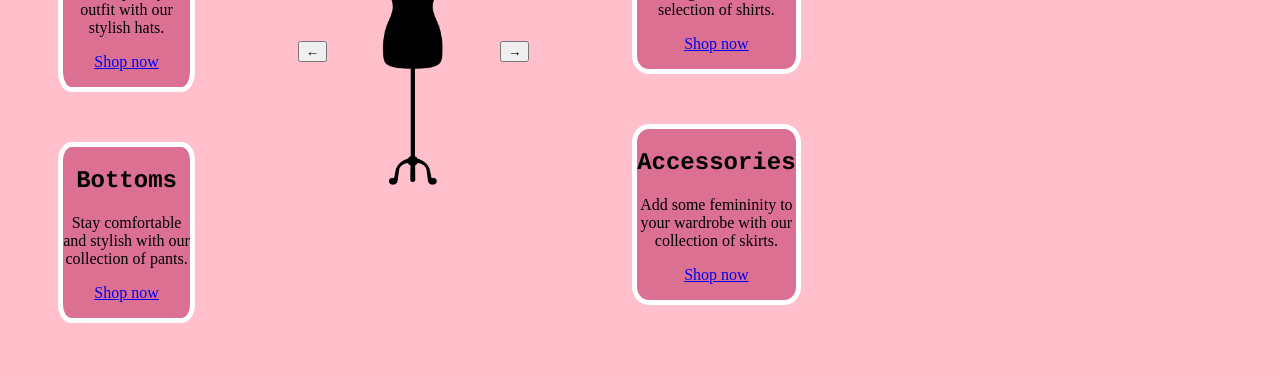
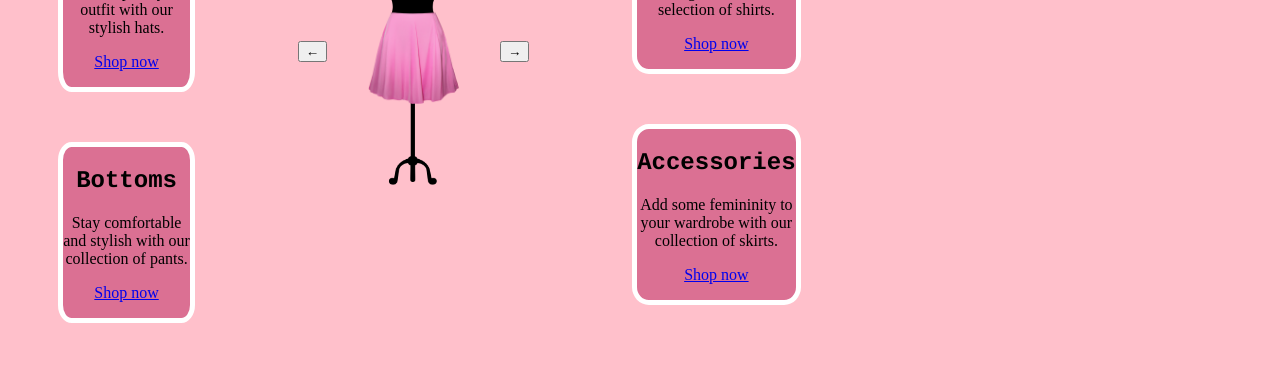
Before and after one commit to EjGoldfish/ejgoldfish.github.io, a plain HTML site: page docs/beta.html in a window 1280 px wide. Shown: the part 421-797 px from the top of the page. Drawn offline with Linux system fonts and the light colour scheme.

Commit message:
Update beta.html

```diff
--- a/docs/beta.html
+++ b/docs/beta.html
@@ -250,13 +250,13 @@
                 <img src="./assets/dress form silhouette.png"
                     alt="Instagram Logo" style="width:56.5%; height:100%;">
                 <img id="bottom1" src="./assets/Pants 1.png"
-                    style="position:absolute;width:10.5%;margin-top: 8.3%;display: none;">
+                    style="position:absolute;width:9.5%;margin-top: 8.3%;margin-right: .5%;">
                 <img id="bottom2" src="./assets/Pants 2.png"
                     style="position:absolute;width:10.5%;margin-top: 8.3%;display: none;">
+                <img class="top_slides" id="top2" src="./assets/Shirt 2.png"
+                    style="position:absolute;width:5.7%;margin-top: 3.9%;">
                 <img class="top_slides"id="top1" src="./assets/Shirt 1.png"
                     style="position:absolute;width:7%;margin-top: 2.9%; display: none;">
-                <img class="top_slides" id="top2" src="./assets/Shirt 2.png"
-                    style="position:absolute;width:5.7%;margin-top: 3.9%;">
             </div>
             <div class="column7">
                 <button id="arrow-right" class="arrow-right">&#8594;</button>
```
